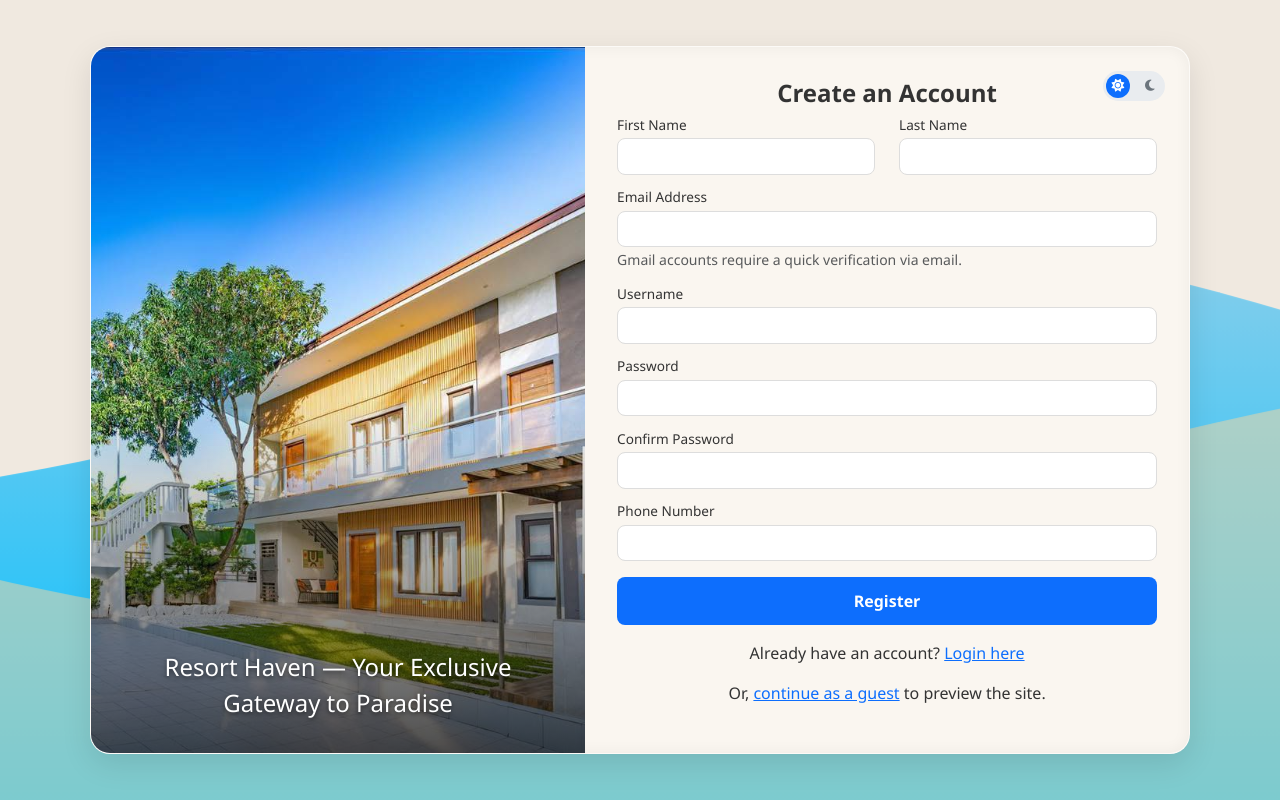
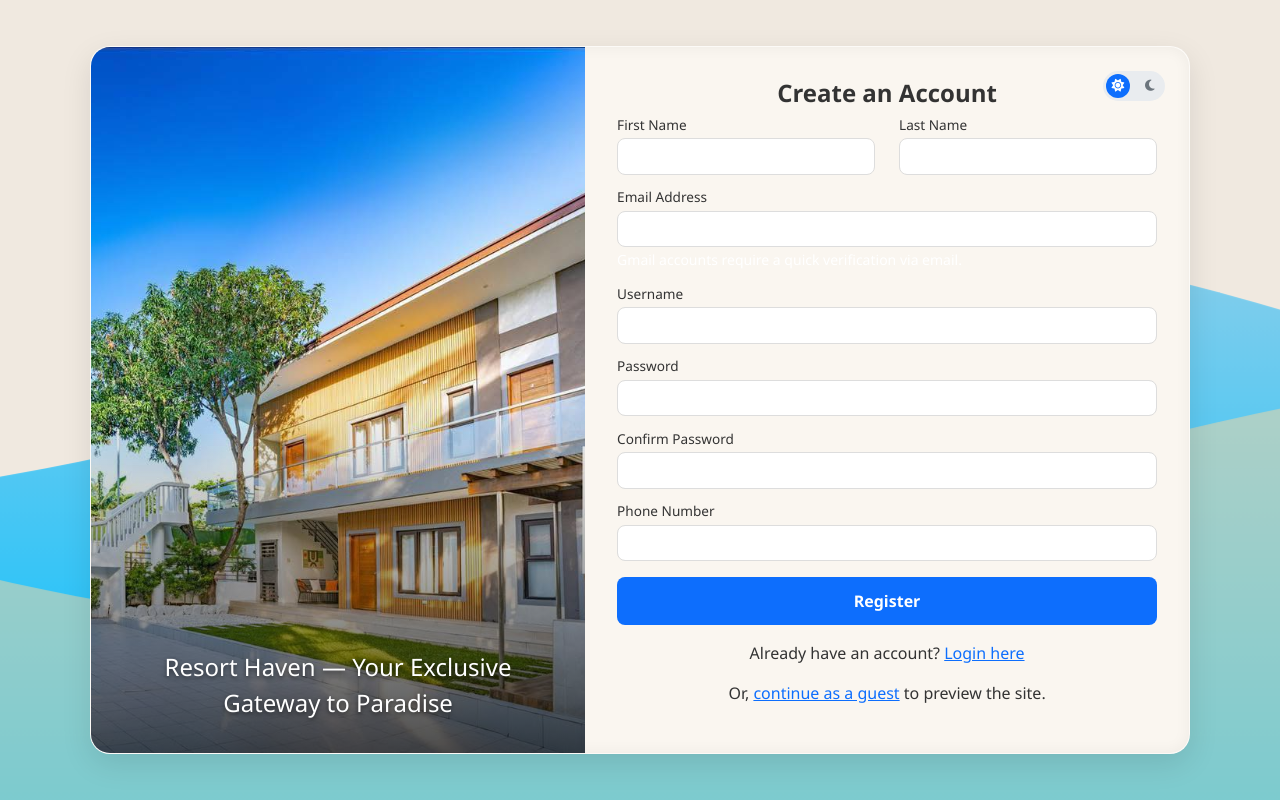
Before and after one commit to Karl482/ResortSystem, a PHP site: page /ResortsSystem/app/Views/register.php in a window 1280 px wide. Run offline with PHP 8.4, Linux system fonts and the light colour scheme; some libraries are stand-ins or nearby versions.

Commit message:
Make Gmail helper text white in register view

```diff
--- a/app/Views/register.php
+++ b/app/Views/register.php
@@ -53,7 +53,7 @@ $formContent = function() {
             <label for="email" class="form-label">Email Address</label>
             <input type="email" class="form-control" id="email" name="email" value="<?php echo htmlspecialchars($oldInput['email'] ?? ''); ?>" required>
             <div class="invalid-feedback">Please provide a valid email.</div>
-            <small class="form-text text-muted">Gmail accounts require a quick verification via email.</small>
+            <small class="form-text text-white">Gmail accounts require a quick verification via email.</small>
         </div>
         <div class="mb-3">
             <label for="username" class="form-label">Username</label>
```
